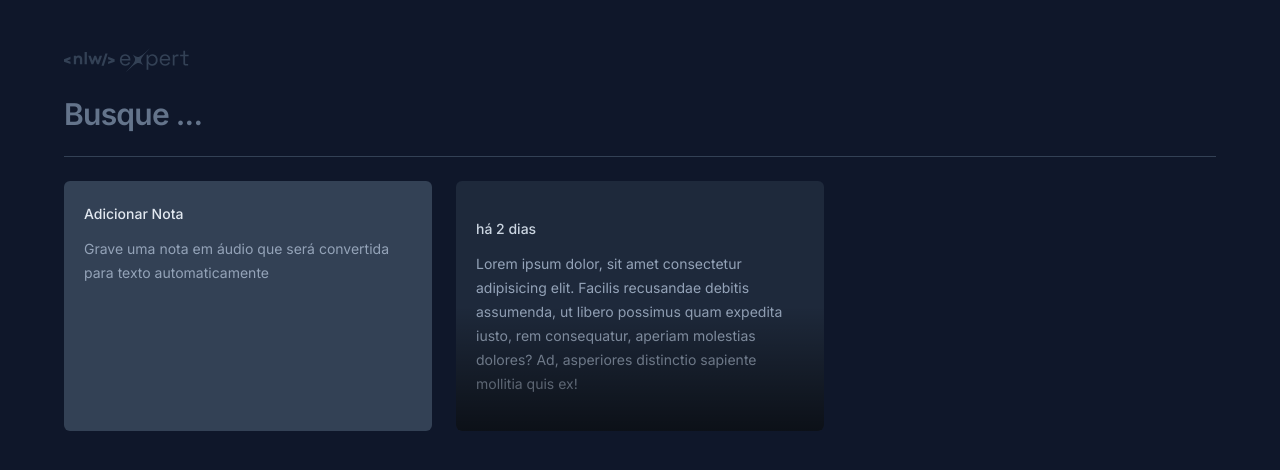
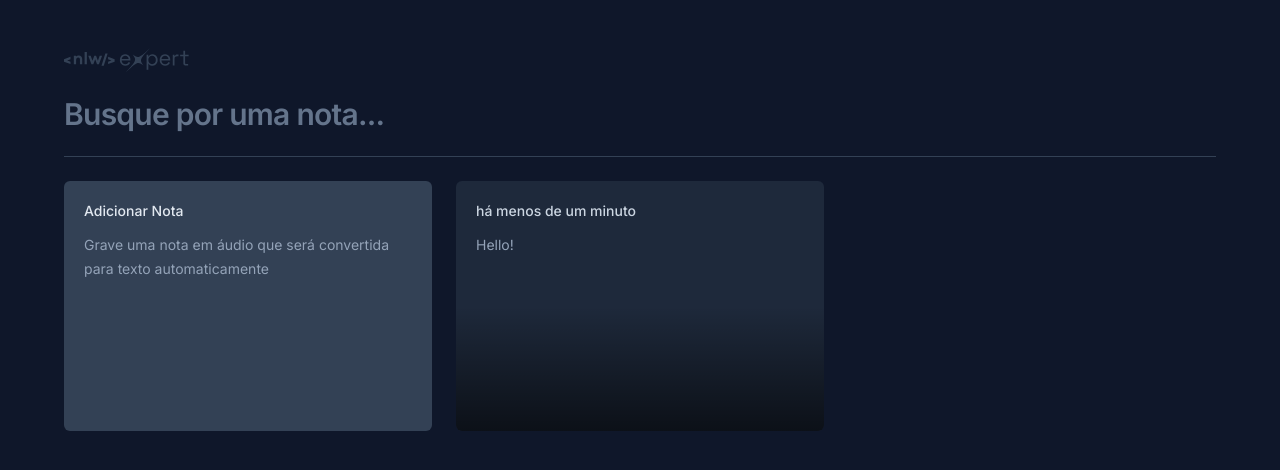
Before and after one commit to Thaizze/nlw-expert-notes, a React (Vite) app: page / in a window 1280 px wide. Shown: the top 470 px of the page. Built offline with nearby package versions, Linux system fonts and the light colour scheme.

Commit message:
Criação dos modals utilizando o Radix

```diff
--- a/package.json
+++ b/package.json
@@ -9,6 +9,9 @@
     "preview": "vite preview"
   },
   "dependencies": {
+    "@radix-ui/react-dialog": "^1.0.5",
+    "date-fns": "^3.3.1",
+    "lucide-react": "^0.323.0",
     "react": "^18.2.0",
     "react-dom": "^18.2.0"
   },
--- a/src/app.tsx
+++ b/src/app.tsx
@@ -8,14 +8,14 @@
       <img src={logo} alt="Logo NLW Expert" />
 
       <form className='w-full'>
-        <input type='text' className='w-full bg-transparent text-3xl font-semibold tracking-tight placeholder:text-slate-500 outline-none' placeholder='Busque ...' />
+        <input type='text' className='w-full bg-transparent text-3xl font-semibold tracking-tight placeholder:text-slate-500 outline-none' placeholder='Busque por uma nota...' />
       </form>
 
       <div className='h-px bg-slate-700' />
 
       <div className='grid grid-cols-3 gap-6 auto-rows-[250px]'>
         <NewNoteCard />
-        <NoteCard />
+        <NoteCard note={{date: new Date(), content: "Hello!"}} />
       </div>
     </div>
   )
--- a/src/components/new-note-card.tsx
+++ b/src/components/new-note-card.tsx
@@ -1,8 +1,29 @@
+import * as Dialog from '@radix-ui/react-dialog'
+import { X } from 'lucide-react'
+
 export function NewNoteCard() {
     return(
-        <div className='rounded-md bg-slate-700 p-5 space-y-3 overflow-hidden'>
-          <span className='text-sm font-medium text-slate-200'>Adicionar Nota</span>
-          <p className='text-sm leading-6 text-slate-400'>Grave uma nota em áudio que será convertida para texto automaticamente</p>
-        </div>
+        <Dialog.Root>
+            <Dialog.Trigger className='rounded-md flex flex-col bg-slate-700 p-5 gap-3 overflow-hidden text-left'>
+            <span className='text-sm font-medium text-slate-200'>Adicionar Nota</span>
+            <p className='text-sm leading-6 text-slate-400'>Grave uma nota em áudio que será convertida para texto automaticamente</p>
+            </Dialog.Trigger>
+
+            <Dialog.Portal>
+                <Dialog.Overlay className='inset-0 fixed bg-black/50' />
+                <Dialog.Content className='fixed overflow-hidden left-1/2 top-1/2 -translate-x-1/2 -translate-y-1/2 max-w-[640px] w-full h-[60vh] bg-slate-700 rounded-md flex flex-col outline-none'>
+                    <Dialog.Close className='absolute right-0 top-0 bg-slate-800 p-1.5 text-slate-400 hover:text-slate-100'>
+                        <X className='size-5' />
+                    </Dialog.Close>
+
+                    <div className='flex flex-1 flex-col gap-3 p-5'>
+                        <span className='text-sm font-medium text-slate-300'>Adicionar Nota</span>
+                        <p className='text-sm leading-6 text-slate-400'>Comece gravando uma nota em áudio, ou se preferir utilize apenas um texto!</p>
+                    </div>
+
+                    <button type='button' className='w-full bg-slate-800 py-4 text-sm text-slate-300 outline-none font-medium group'>Deseja <span className='text-red-400 group-hover:underline'>apagar essa nota</span>?</button>
+                </Dialog.Content>
+            </Dialog.Portal>
+        </Dialog.Root>
     )
 }
--- a/src/components/note-card.tsx
+++ b/src/components/note-card.tsx
@@ -1,9 +1,38 @@
-export function NoteCard(){
+import * as Dialog from '@radix-ui/react-dialog'
+import { formatDistanceToNow } from 'date-fns'
+import { ptBR } from 'date-fns/locale'
+import { X } from 'lucide-react'
+interface NoteCardProps{
+    note: {
+        date: Date
+        content: string
+    }
+}
+
+export function NoteCard({ note }: NoteCardProps){
     return(
-        <button className='rounded-md text-left bg-slate-800 p-5 space-y-3 overflow-hidden outline-none relative hover:ring-2 hover:ring-slate-600 focus-visible:ring-2 focus-visible:ring-lime-400'>
-          <span className='text-sm font-medium text-slate-300'>há 2 dias</span>
-          <p className='text-sm leading-6 text-slate-400'>Lorem ipsum dolor, sit amet consectetur adipisicing elit. Facilis recusandae debitis assumenda, ut libero possimus quam expedita iusto, rem consequatur, aperiam molestias dolores? Ad, asperiores distinctio sapiente mollitia quis ex!</p>
-          <div className='absolute bottom-0 left-0 right-0 h-1/2 bg-gradient-to-t from-black/60 to-black/0 pointer-events-none' />
-        </button>
+        <Dialog.Root>
+            <Dialog.Trigger className='rounded-md text-left flex flex-col bg-slate-800 p-5 gap-3 overflow-hidden outline-none relative hover:ring-2 hover:ring-slate-600 focus-visible:ring-2 focus-visible:ring-lime-400'>
+            <span className='text-sm font-medium text-slate-300'>{formatDistanceToNow(note.date, {locale: ptBR, addSuffix: true })}</span>
+            <p className='text-sm leading-6 text-slate-400'>{note.content}</p>
+            <div className='absolute bottom-0 left-0 right-0 h-1/2 bg-gradient-to-t from-black/60 to-black/0 pointer-events-none' />
+            </Dialog.Trigger>
+
+            <Dialog.Portal>
+                <Dialog.Overlay className='inset-0 fixed bg-black/50' />
+                <Dialog.Content className='fixed overflow-hidden left-1/2 top-1/2 -translate-x-1/2 -translate-y-1/2 max-w-[640px] w-full h-[60vh] bg-slate-700 rounded-md flex flex-col outline-none'>
+                    <Dialog.Close className='absolute right-0 top-0 bg-slate-800 p-1.5 text-slate-400 hover:text-slate-100'>
+                        <X className='size-5' />
+                    </Dialog.Close>
+
+                    <div className='flex flex-1 flex-col gap-3 p-5'>
+                        <span className='text-sm font-medium text-slate-300'>{formatDistanceToNow(note.date, { locale: ptBR, addSuffix: true })}</span>
+                        <p className='text-sm leading-6 text-slate-400'>{note.content}</p>
+                    </div>
+
+                    <button type='button' className='w-full bg-slate-800 py-4 text-sm text-slate-300 outline-none font-medium group'>Deseja <span className='text-red-400 group-hover:underline'>apagar essa nota</span>?</button>
+                </Dialog.Content>
+            </Dialog.Portal>
+        </Dialog.Root>
     )
 }
```
Also changed, not shown: 1 other file (tests, documents, lock files or other folders).
